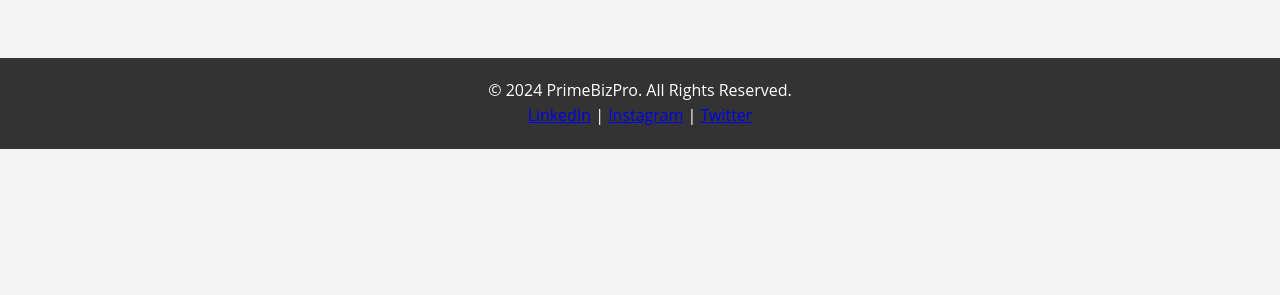
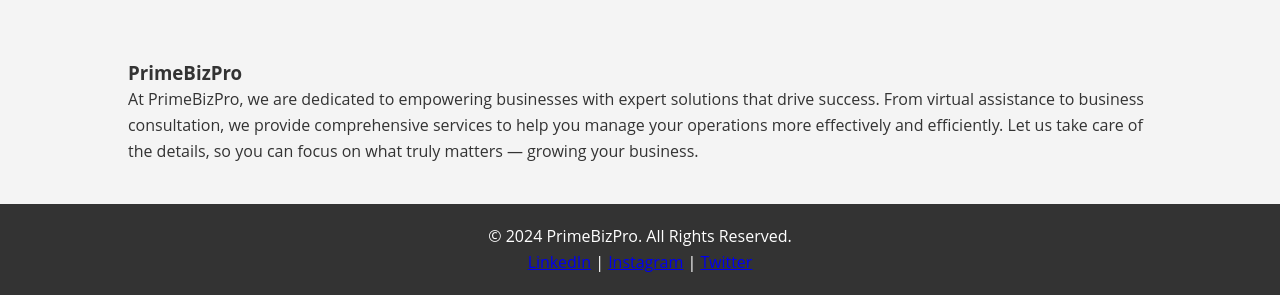
Before and after one commit to AbaraEmmanuel/PrimeBizPro, a plain HTML site: page index.html in a window 1280 px wide. Shown: the part 614-909 px from the top of the page. Before the commit the page ends 800 px from the top, so only its background shows below. Drawn offline with Linux system fonts and the light colour scheme.

Commit message:
Update index.html

```diff
--- a/index.html
+++ b/index.html
@@ -29,6 +29,19 @@
         </div>
     </section>
 
+
+    <!-- Added Introduction Text -->
+    <section class="about-intro">
+        <div class="container">
+            <h3>PrimeBizPro</h3>
+            <p>At PrimeBizPro, we are dedicated to empowering businesses with expert solutions that drive success.
+               From virtual assistance to business consultation, we provide comprehensive services to help you manage
+               your operations more effectively and efficiently. Let us take care of the details, so you can focus
+               on what truly matters — growing your business.</p>
+        </div>
+    </section>
+
+
     <footer>
         <div class="container">
             <p>&copy; 2024 PrimeBizPro. All Rights Reserved.</p>
```
